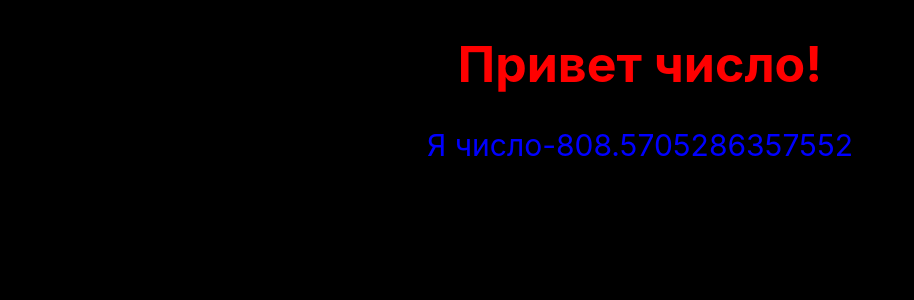
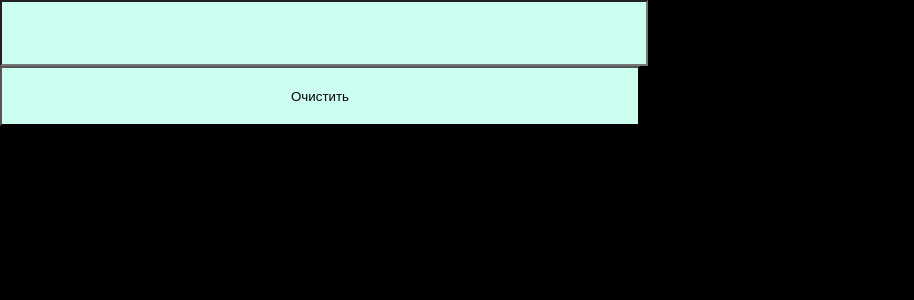
Before and after one commit to mrvokis/my-app, a React (Create React App) app: page / in a window 1280 px wide. Shown: the top 300 px of the page, without its empty margins (0-914 px from the left). Built offline with nearby package versions, Linux system fonts and the light colour scheme.

Commit message:
инициализация

```diff
--- a/src/App.js
+++ b/src/App.js
@@ -23,19 +23,17 @@ import './App.css';
 //   );
 // }
 const styles ={
-  color: 'blue',
-  fontSize: '30px'
-
+  width: "50%",
+  height: "60px",
+  display: "block",
+  backgroundColor: "#ccfff0"
 }
 export default function App() {
-  const [number, setNumber] = useState(0);
-  useEffect(()=> {
-    setNumber(Math.random()*1000)
-  },[])
+  const [value, setValue] = useState();
   return (
     <div className="App">
-      <h1 className='red big'>Привет число!</h1>
-      <div style={styles}>Я число-{number}</div>
+      <input style={styles} value={value} onChange={event => setValue(event.target.value)} type="text"></input>
+      <button style={styles} onClick={ event => setValue("") } type="button">Очистить</button>
     </div>
   );
 };
```
